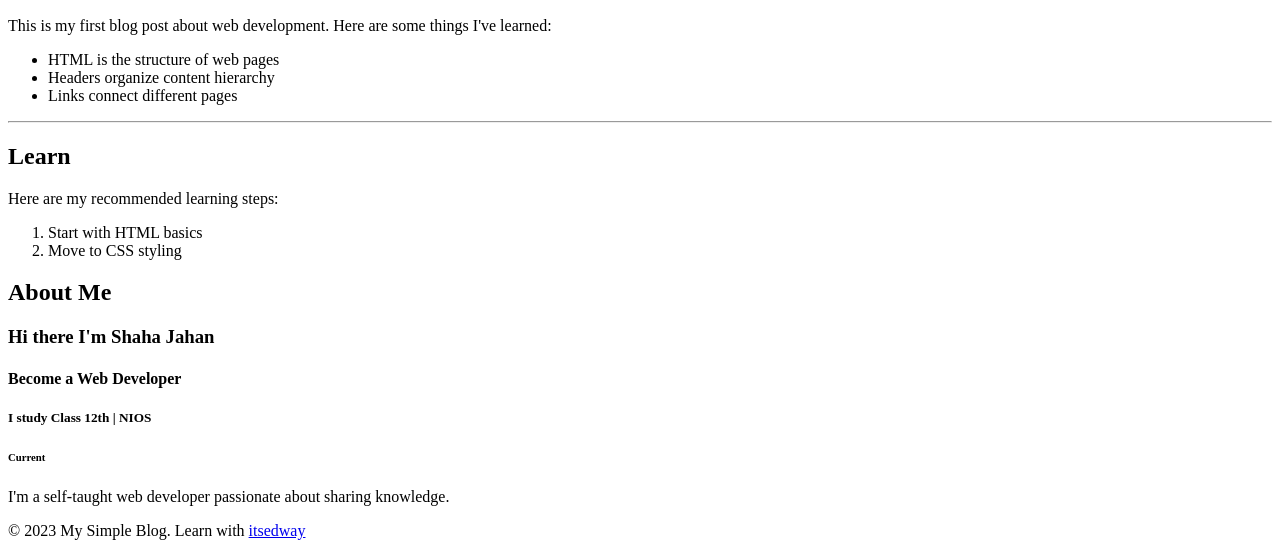
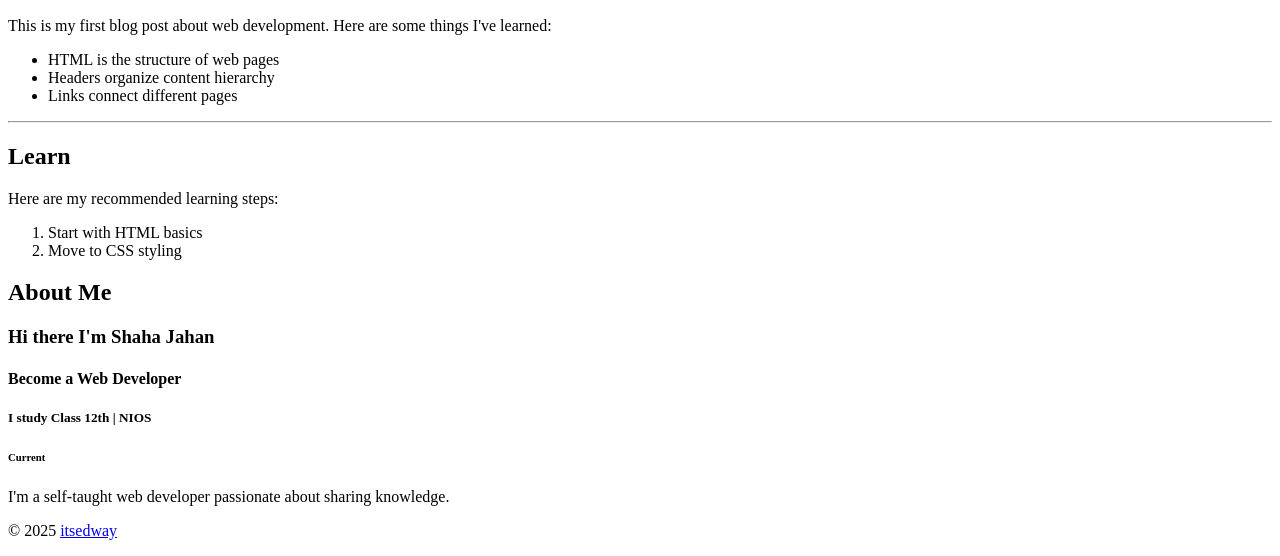
Before and after one commit to shahajahanway/Cohort-Project, a plain HTML site: page Cohort-Project-1.html in a window 1280 px wide. Shown: the part 718-1274 px from the top of the page. Drawn offline with Linux system fonts and the light colour scheme.

Commit message:
Update Cohort-Project-1.html

```diff
--- a/Cohort-Project-1.html
+++ b/Cohort-Project-1.html
@@ -76,7 +76,7 @@
 
     <!-- Footer Section -->
     <footer>
-      <p>&copy; 2023 My Simple Blog. Learn with
+      <p>&copy; 2025
           <a href="https://itsedway.com">itsedway</a>
       </p>
     </footer>
```
